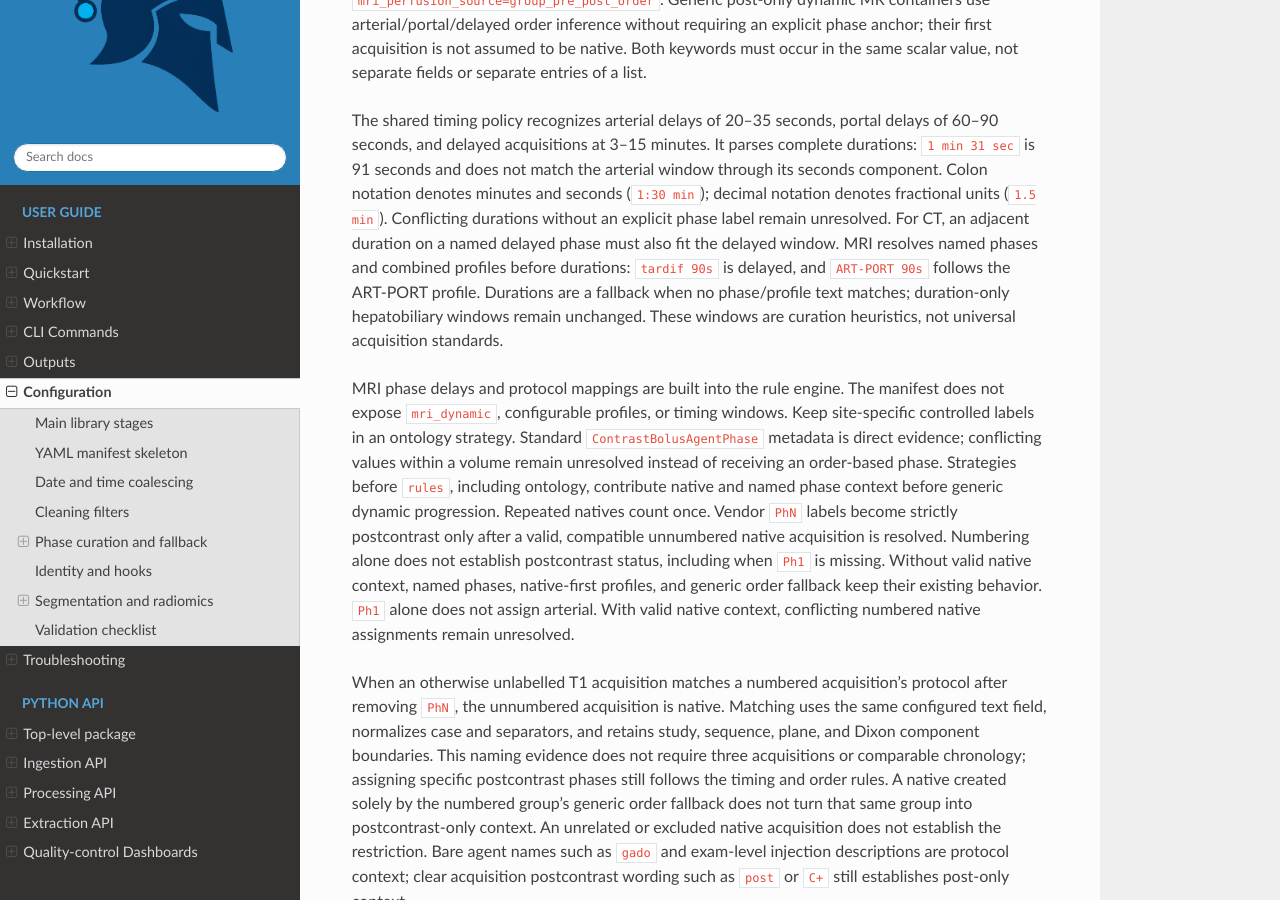
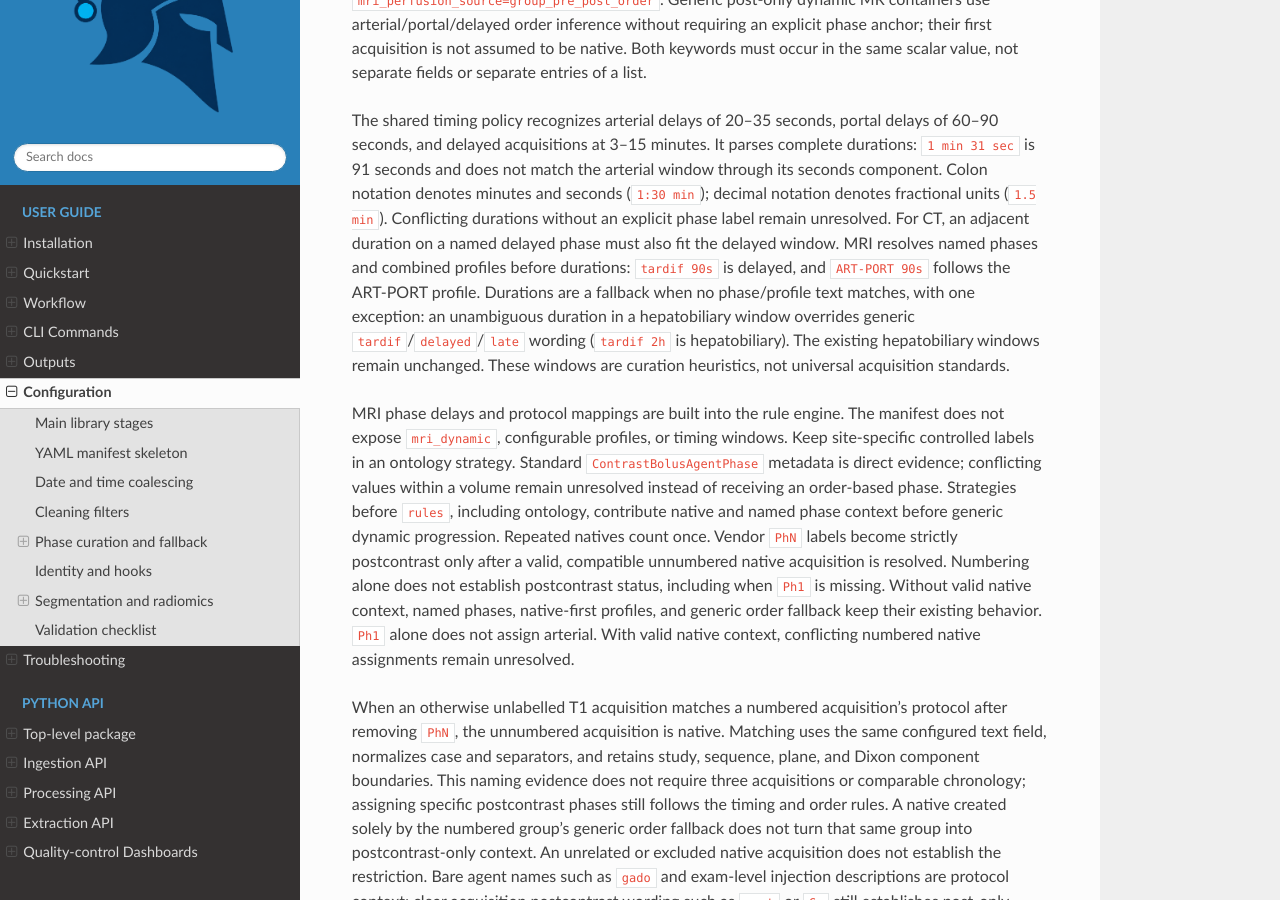
Before and after one commit to dmandache/IMPERANDI, a Sphinx documentation site: the page built from docs/source/manifests.md, in a window 1280 px wide and 900 px high, scrolled down 11146 px. Built offline with Sphinx 7.4.7 and the Read the Docs theme 3.1.0, drawn with Linux system fonts in a browser that asks for light colours.

Commit message:
fix(curation): prioritize hepatobiliary durations over generic delayed text in phase detection

```diff
--- a/docs/source/manifests.md
+++ b/docs/source/manifests.md
@@ -558,8 +558,10 @@ Conflicting durations without an explicit phase label remain unresolved.
 For CT, an adjacent duration on a named delayed phase must also fit the delayed
 window. MRI resolves named phases and combined profiles before durations:
 `tardif 90s` is delayed, and `ART-PORT 90s` follows the ART-PORT profile. Durations
-are a fallback when no phase/profile text matches; duration-only hepatobiliary
-windows remain unchanged.
+are a fallback when no phase/profile text matches, with one exception:
+an unambiguous duration in a hepatobiliary window overrides generic
+`tardif`/`delayed`/`late` wording (`tardif 2h` is hepatobiliary).
+The existing hepatobiliary windows remain unchanged.
 These windows are curation heuristics, not universal acquisition standards.
 
 MRI phase delays and protocol mappings are built into the rule engine.
```
Also changed, not shown: docs/source/workflow.md (+3 -1 lines), 3 other files.
